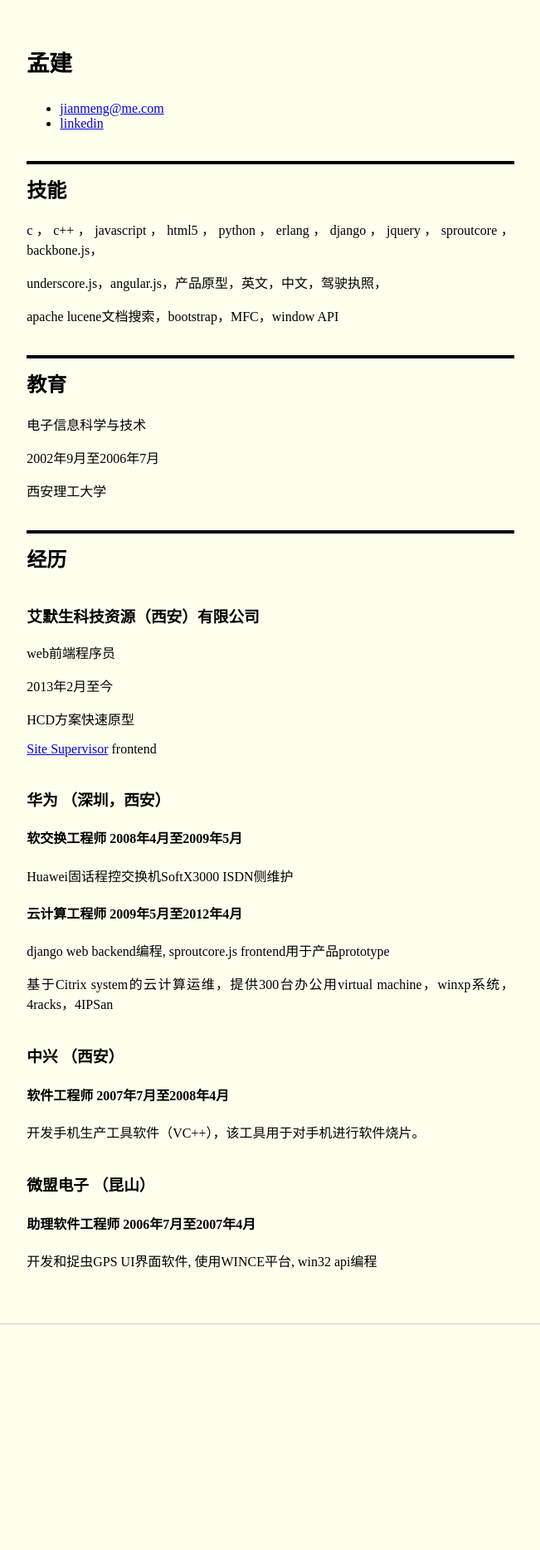
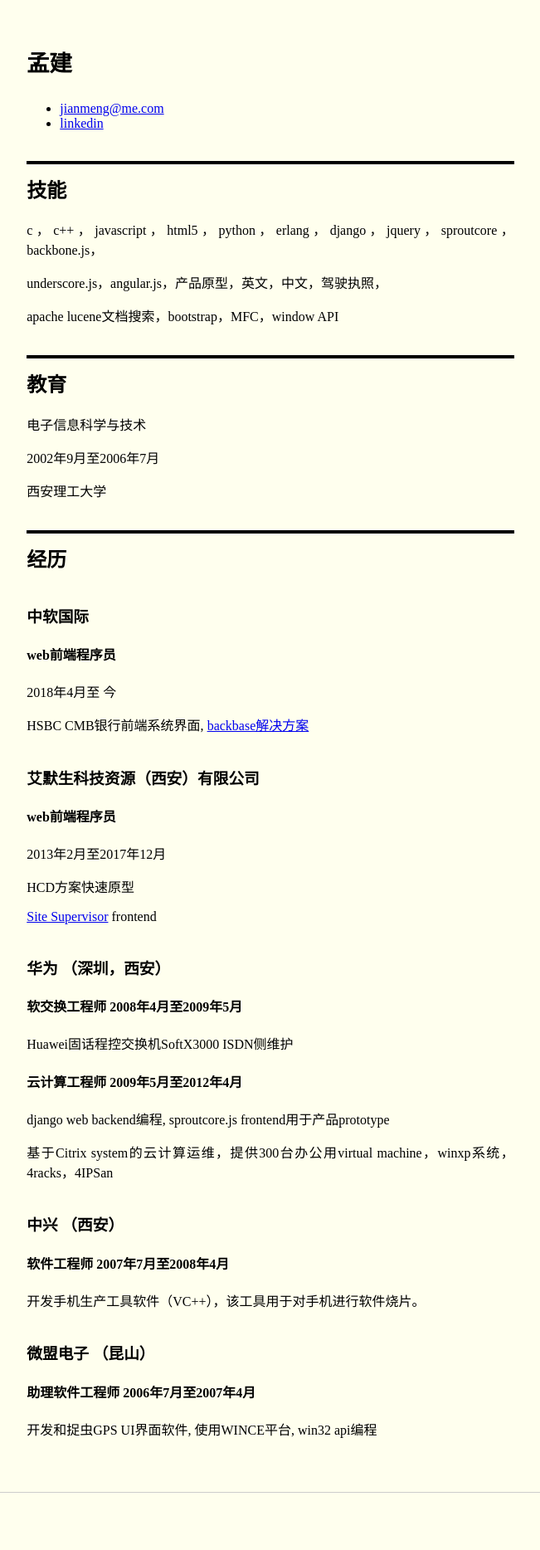
Before and after one commit to JianMeng/jianmeng.github.com, a Jekyll site: the page built from _posts/2013-01-04-Resume-CN.md, in a window 1280 px wide. Shown: the whole page at 83% size, without its empty margins (314-965 px from the left). Built offline with Jekyll 4.4.1, drawn with Linux system fonts in a browser that asks for light colours; before the commit the page ends 1665 px from its top, so only the background shows below that.

Commit message:
update resume

```diff
--- a/_posts/2013-01-04-Resume-CN.md
+++ b/_posts/2013-01-04-Resume-CN.md
@@ -27,11 +27,20 @@ apache lucene文档搜索，bootstrap，MFC，window API
 
 ## 经历
 
+### 中软国际
+
+#### web前端程序员
+
+2018年4月至 今
+
+HSBC CMB银行前端系统界面, [backbase解决方案](http://www.backbase.com)
+
+
 ### 艾默生科技资源（西安）有限公司
 
-web前端程序员
+#### web前端程序员
 
-2013年2月至今
+2013年2月至2017年12月
 
 HCD方案快速原型
 
```
Also changed, not shown: _posts/2013-01-08-Resume-EN.md (+13 -1 lines), 1 other file.
